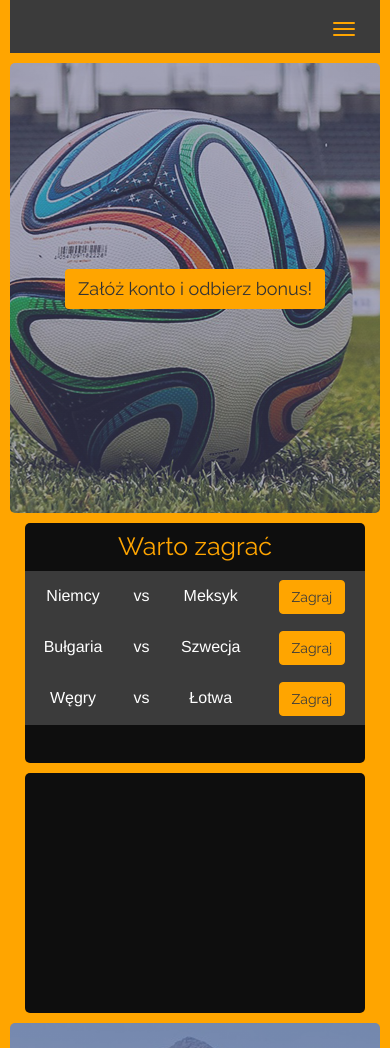
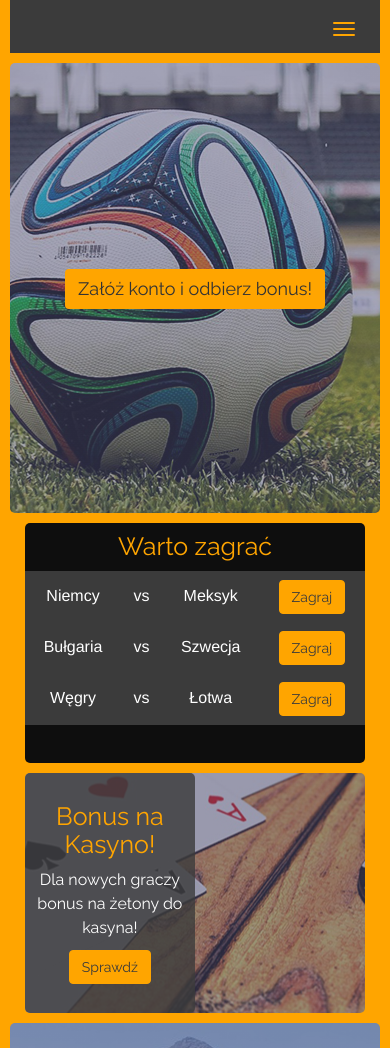
Before and after one commit to brandysmonika/zaklady, a website: page app/index.html in a window 390 px wide. Shown: the top 1048 px of the page. Drawn offline with nearby package versions, Linux system fonts and the light colour scheme.

Commit message:
main section done

```diff
--- a/app/index.html
+++ b/app/index.html
@@ -23,8 +23,6 @@
     <nav class="navbar navbar-default">
         <div class="container-fluid">
             <div class="navbar-header">
-
-
                 <button type="button" class="navbar-toggle collapsed" data-toggle="collapse" data-target="#bs-example-navbar-collapse-1" aria-expanded="false">
                     <span class="sr-only">Toggle navigation</span>
                     <span class="icon-bar"></span>
@@ -41,7 +39,8 @@
 
                     <li><a href="#">Zakłady bukmacherskie</a></li>
                     <li><a href="#">Zakłady na żywo</a></li>
-                    <li><a href="#">Kasyno</a></li>                <li><a href="#">Klub</a></li>
+                    <li><a href="#">Kasyno</a></li>
+                    <li><a href="#">Klub</a></li>
                     <li><span class="language"><a href="#">PL</a> | <a href="">EN</a></span></li>
                 </ul>
             </div>
@@ -64,6 +63,7 @@
     <section>
         <div class="container">
             <div class="row">
+                <!-- Sekcja lewa stron -->
                 <div class="col-md-5 col-sm-12 main-section" id="section-left">
                     <div id="inner-left-top">
                         <div class="table-responsive">
@@ -118,9 +118,17 @@
                             </table>
                         </div>
                     </div>
-                   <div id="inner-left-down">                     </div>
+                    <div id="inner-left-down">
+                    <div class="casino">
+            <h2>Bonus na Kasyno!</h2>
+                <p>Dla nowych graczy bonus na żetony do kasyna!</p>
+                    <a class="btn" href="#" role="button">Sprawdź</a>
+    </div>
 
                      </div>
+
+                </div>
+                <!-- Sekcja prawa strona -->
     <div class="col-md-6 col-md-offset-1 col-sm-12 main-section" id="section-right">
         <div class="discount">
             <h2>Poniedziałek nie taki straszny!</h2>
--- a/app/scss/_mainSection.scss
+++ b/app/scss/_mainSection.scss
@@ -1,5 +1,4 @@
 @import 'base';
-
 @mixin inner {
     background-color: $base-color;
     height: 240px;
@@ -13,7 +12,6 @@ p {
     font-size: $base-size;
     color: $base-orange;
     line-height: 1.5em;
-
 }
 
 h2 {
@@ -31,6 +29,7 @@ section .container {
     margin: 0 auto;
     width: 95%;
 }
+
 .main-section {
     margin-top: 10px;
     margin-bottom: 10px;
@@ -41,13 +40,52 @@ section .container {
 #inner-left-top {
     @include inner;
     width: 118%;
-
+    margin-left: -15px;
 }
 
 #inner-left-down {
     @include inner;
     width: 118%;
+    margin-left: -15px;
+    background-image: linear-gradient(rgba(82, 82, 122, 0.5), rgba(82, 82, 122, 0.5)), url(../img/poker.jpg);
+    background-position: center;
+
 }
+
+.casino {
+     height: 85%;
+    width: 50%;
+    background-color: rgba(59, 59, 59, 0.8);
+    border-radius: 5px;
+    text-align: center;
+}
+
+.casino h2 {
+    padding-top: 25px;
+}
+
+.casino p {
+    color: $base-font-color;
+    margin-right: 5px;
+    margin-left: 5px;
+}
+
+#inner-left-down .btn {
+    font-size: 14px;
+    border: 1px solid $base-orange;
+    color: $base-grey;
+}
+
+#inner-left-down .btn:hover,
+#inner-left-down .btn:focus {
+    font-size: 14px;
+    border: 1px solid $base-orange;
+    background-color: $base-grey;
+    color: $base-orange;
+    box-shadow: none;
+}
+
+
 
 table {
     height: 120px;
@@ -68,7 +106,18 @@ table {
     box-shadow: none;
 }
 
-.table>tbody>tr.active>td, .table>tbody>tr.active>th, .table>tbody>tr>td.active, .table>tbody>tr>th.active, .table>tfoot>tr.active>td, .table>tfoot>tr.active>th, .table>tfoot>tr>td.active, .table>tfoot>tr>th.active, .table>thead>tr.active>td, .table>thead>tr.active>th, .table>thead>tr>td.active, .table>thead>tr>th.active {
+.table>tbody>tr.active>td,
+.table>tbody>tr.active>th,
+.table>tbody>tr>td.active,
+.table>tbody>tr>th.active,
+.table>tfoot>tr.active>td,
+.table>tfoot>tr.active>th,
+.table>tfoot>tr>td.active,
+.table>tfoot>tr>th.active,
+.table>thead>tr.active>td,
+.table>thead>tr.active>th,
+.table>thead>tr>td.active,
+.table>thead>tr>th.active {
     background-color: $base-grey;
     border: 1px solid $base-grey;
     color: $base-font-color;
@@ -76,11 +125,12 @@ table {
     vertical-align: middle;
 }
 
+
 /* Sekcja prawa strona */
+
 #section-right {
     background-image: linear-gradient(rgba(82, 82, 122, 0.5), rgba(82, 82, 122, 0.5)), url(../img/girl-1561989_1280.jpg);
     background-position: center;
-
 }
 
 .discount {
@@ -91,7 +141,6 @@ table {
     padding: 30px;
     text-align: center;
     margin-top: 60px;
-
 }
 
 .check {
@@ -102,7 +151,6 @@ table {
     text-align: center;
     padding: 20px;
     margin-top: 40px;
-
 }
 
 .discount p {
--- a/app/scss/rensposive.scss
+++ b/app/scss/rensposive.scss
@@ -31,6 +31,7 @@
     #inner-left-top,
     #inner-left-down {
      width: 100%;
+        margin: 10px auto;
 }
     .navbar .language {
         padding-left: 0;
@@ -61,6 +62,9 @@
         font-size: 90%;
         margin-right: 5px;
     }
+    .casino h2 {
+    padding-top: 30px;
+}
 
     }
 
@@ -68,9 +72,17 @@
     #inner-left-top,
     #inner-left-down {
      width: 100%;
+        margin: 10px auto;
         }
     .navbar .language {
         padding-left: 20px;
+    }
+    .casino h2 {
+    padding-top: 45px;
+}
+    .casino p {
+        margin-right: 10px;
+        margin-left: 10px;
     }
 
 }
@@ -113,4 +125,12 @@
         font-size: 90%;
         margin-right: 5px;
     }
+    .casino {
+        height: 100%;
+    }
+    .casino h2,
+    .casino p {
+        margin-right: 10px;
+        margin-left: 10px;
+    }
 }
```
Also changed, not shown: app/css/rensposive.css, app/css/style.css, app/img/poker.jpg (added). Lines whose indentation alone changed are shown as unchanged.
